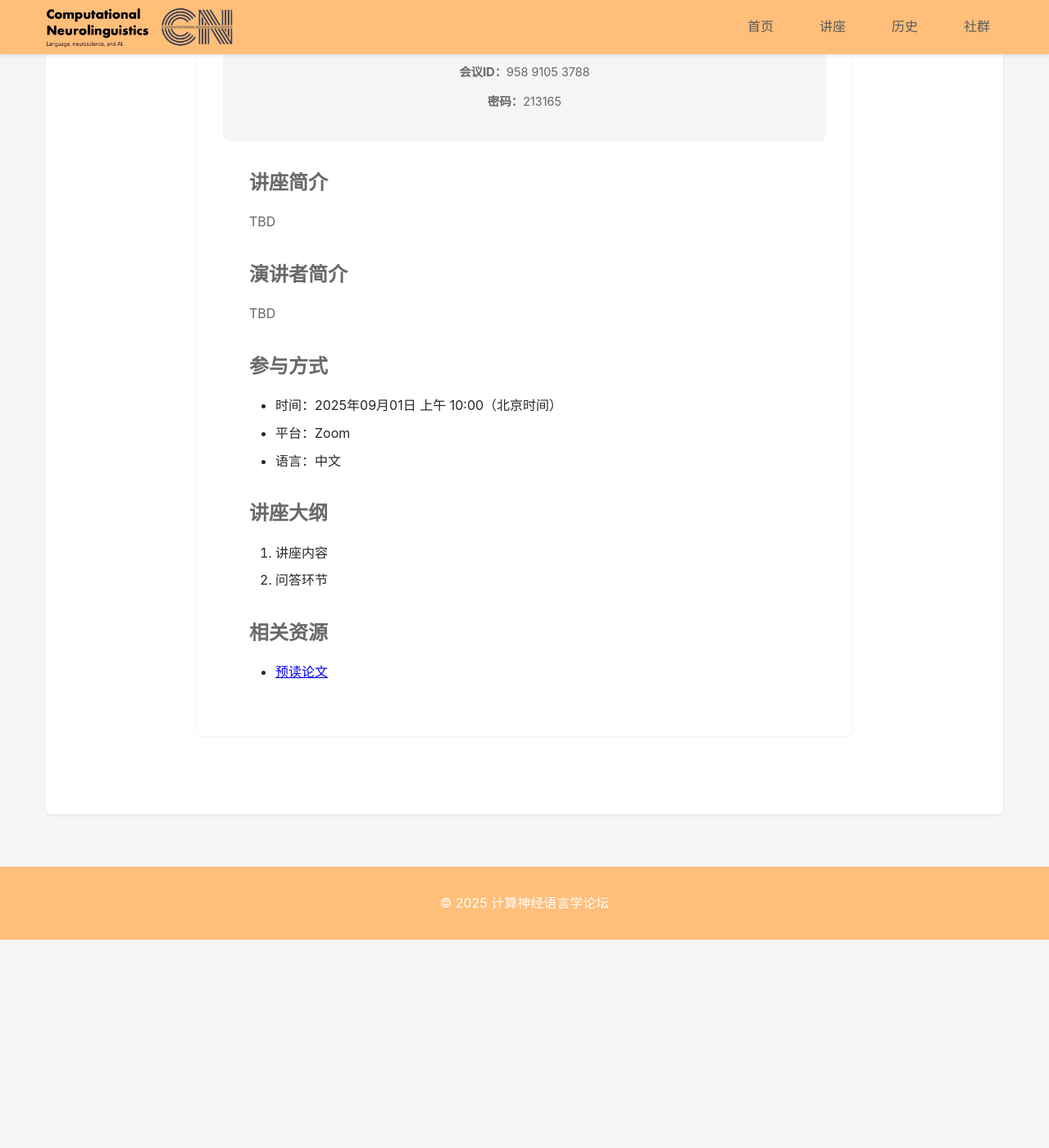
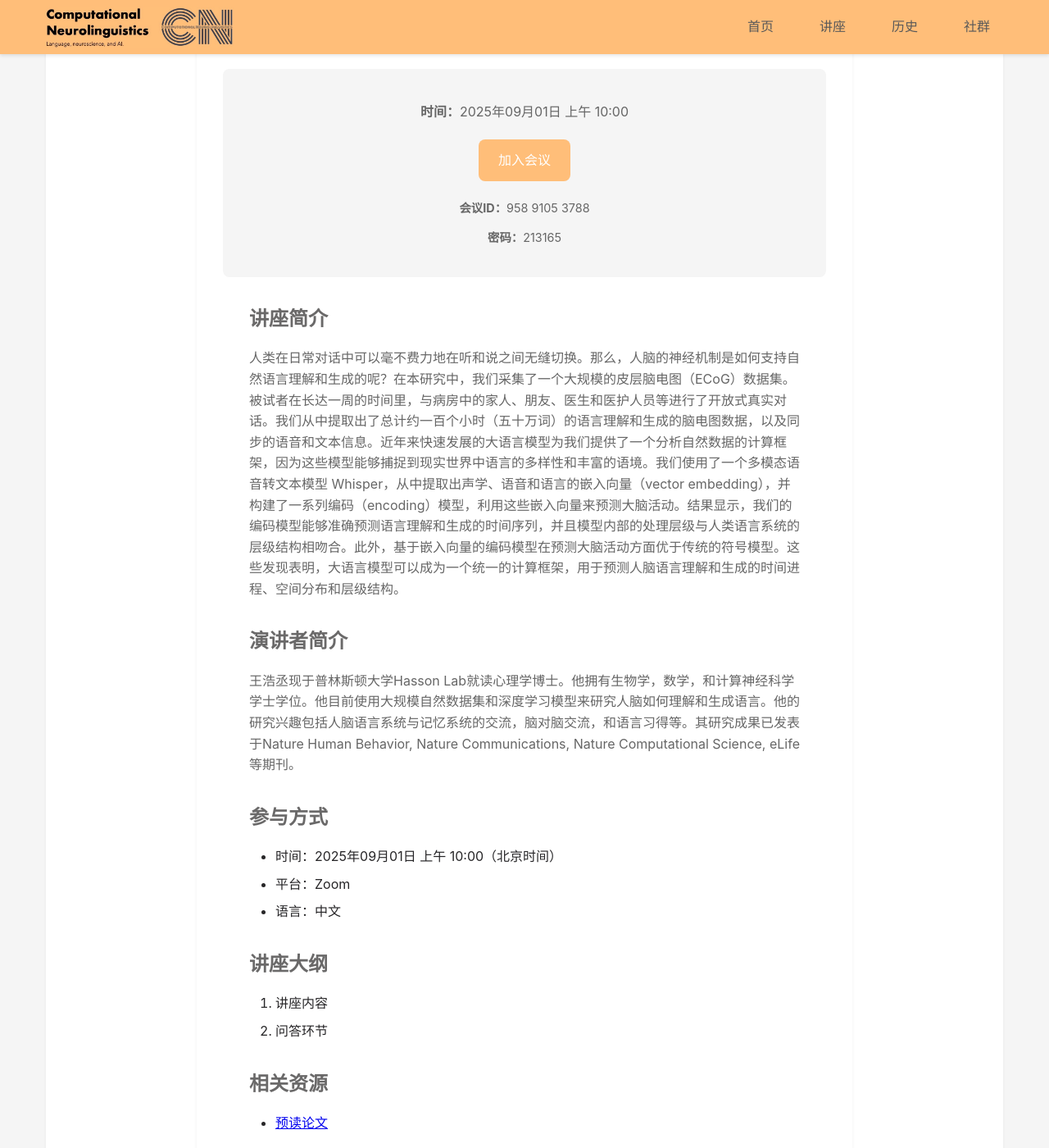
Before and after one commit to xufengduan/Computational-Neurolinguistics-Forum, a Jekyll site: the page built from events/2025-09-Wang-Haocheng/index.md, in a window 1280 px wide and 1400 px high, scrolled down 498 px. Shown: the whole window at 82% size. Built offline with Jekyll 4.4.1, drawn with Linux system fonts in a browser that asks for light colours; before the commit the page ends 1644 px from its top, so only the background shows below that.

Commit message:
更新王浩丞讲座信息

```diff
--- a/_data/events.yml
+++ b/_data/events.yml
@@ -48,14 +48,15 @@ events:
     title: 多模态语言文本大模型可以全面预测人脑自然语言活动
     institution: 普林斯顿大学
     permalink: 2025-09-Wang-Haocheng
+    photo: haocheng.jpg
     status: active
     zoom_link: https://cuhk.zoom.us/j/95891053788?pwd=lWyxDJW0hy9Bkjaubfo9pmUz9qUh7h.1
     zoom_id: 958 9105 3788
     zoom_password: 213165
     abstract: |
-       TBD
+      人类在日常对话中可以毫不费力地在听和说之间无缝切换。那么，人脑的神经机制是如何支持自然语言理解和生成的呢？在本研究中，我们采集了一个大规模的皮层脑电图（ECoG）数据集。被试者在长达一周的时间里，与病房中的家人、朋友、医生和医护人员等进行了开放式真实对话。我们从中提取出了总计约一百个小时（五十万词）的语言理解和生成的脑电图数据，以及同步的语音和文本信息。近年来快速发展的大语言模型为我们提供了一个分析自然数据的计算框架，因为这些模型能够捕捉到现实世界中语言的多样性和丰富的语境。我们使用了一个多模态语音转文本模型 Whisper，从中提取出声学、语音和语言的嵌入向量（vector embedding），并构建了一系列编码（encoding）模型，利用这些嵌入向量来预测大脑活动。结果显示，我们的编码模型能够准确预测语言理解和生成的时间序列，并且模型内部的处理层级与人类语言系统的层级结构相吻合。此外，基于嵌入向量的编码模型在预测大脑活动方面优于传统的符号模型。这些发现表明，大语言模型可以成为一个统一的计算框架，用于预测人脑语言理解和生成的时间进程、空间分布和层级结构。
     bio: |
-      TBD
+      王浩丞现于普林斯顿大学Hasson Lab就读心理学博士。他拥有生物学，数学，和计算神经科学学士学位。他目前使用大规模自然数据集和深度学习模型来研究人脑如何理解和生成语言。他的研究兴趣包括人脑语言系统与记忆系统的交流，脑对脑交流，和语言习得等。其研究成果已发表于Nature Human Behavior, Nature Communications, Nature Computational Science, eLife等期刊。
     outline: |
       1. 讲座内容
       2. 问答环节
--- a/events/2025-09-Wang-Haocheng/index.md
+++ b/events/2025-09-Wang-Haocheng/index.md
@@ -8,10 +8,10 @@ permalink: /events/2025-09-Wang-Haocheng/
 zoom_link: |
   https://cuhk.zoom.us/j/95891053788?pwd=lWyxDJW0hy9Bkjaubfo9pmUz9qUh7h.1
 abstract: |
-  TBD
+  人类在日常对话中可以毫不费力地在听和说之间无缝切换。那么，人脑的神经机制是如何支持自然语言理解和生成的呢？在本研究中，我们采集了一个大规模的皮层脑电图（ECoG）数据集。被试者在长达一周的时间里，与病房中的家人、朋友、医生和医护人员等进行了开放式真实对话。我们从中提取出了总计约一百个小时（五十万词）的语言理解和生成的脑电图数据，以及同步的语音和文本信息。近年来快速发展的大语言模型为我们提供了一个分析自然数据的计算框架，因为这些模型能够捕捉到现实世界中语言的多样性和丰富的语境。我们使用了一个多模态语音转文本模型 Whisper，从中提取出声学、语音和语言的嵌入向量（vector embedding），并构建了一系列编码（encoding）模型，利用这些嵌入向量来预测大脑活动。结果显示，我们的编码模型能够准确预测语言理解和生成的时间序列，并且模型内部的处理层级与人类语言系统的层级结构相吻合。此外，基于嵌入向量的编码模型在预测大脑活动方面优于传统的符号模型。这些发现表明，大语言模型可以成为一个统一的计算框架，用于预测人脑语言理解和生成的时间进程、空间分布和层级结构。
 
 bio: |
-  TBD
+  王浩丞现于普林斯顿大学Hasson Lab就读心理学博士。他拥有生物学，数学，和计算神经科学学士学位。他目前使用大规模自然数据集和深度学习模型来研究人脑如何理解和生成语言。他的研究兴趣包括人脑语言系统与记忆系统的交流，脑对脑交流，和语言习得等。其研究成果已发表于Nature Human Behavior, Nature Communications, Nature Computational Science, eLife等期刊。
 
 outline: |
   1. 讲座内容
```
Also changed, not shown: other parts of events/2025-09-Wang-Haocheng/index.md (+1 -0 lines).
